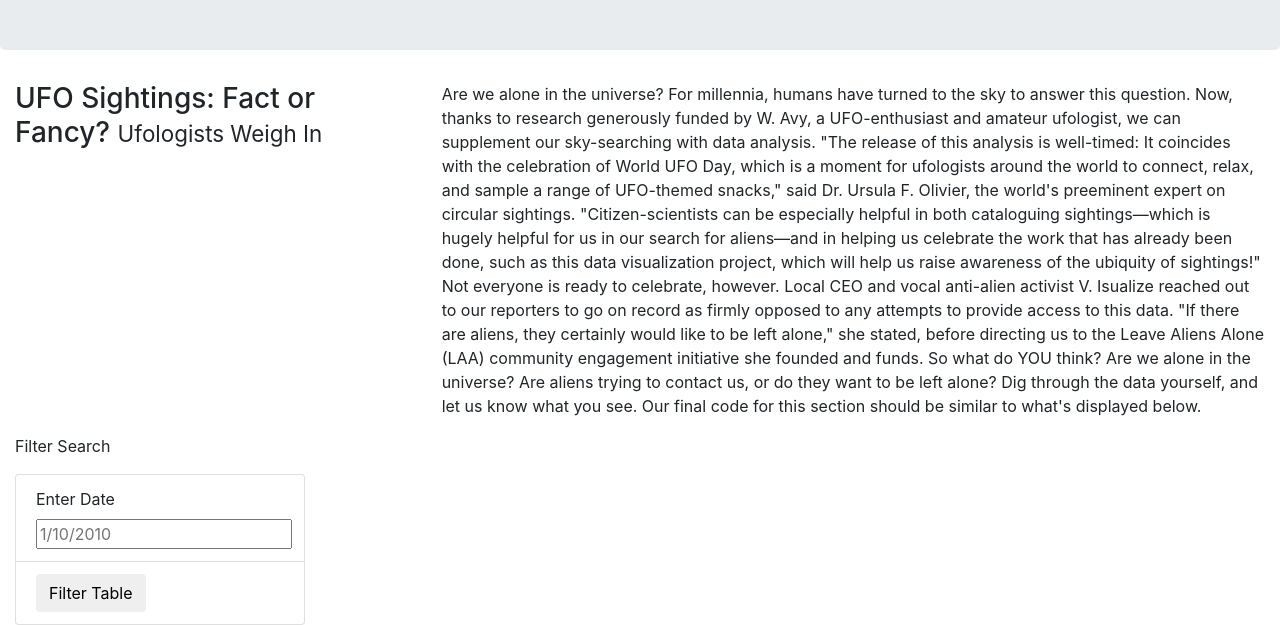
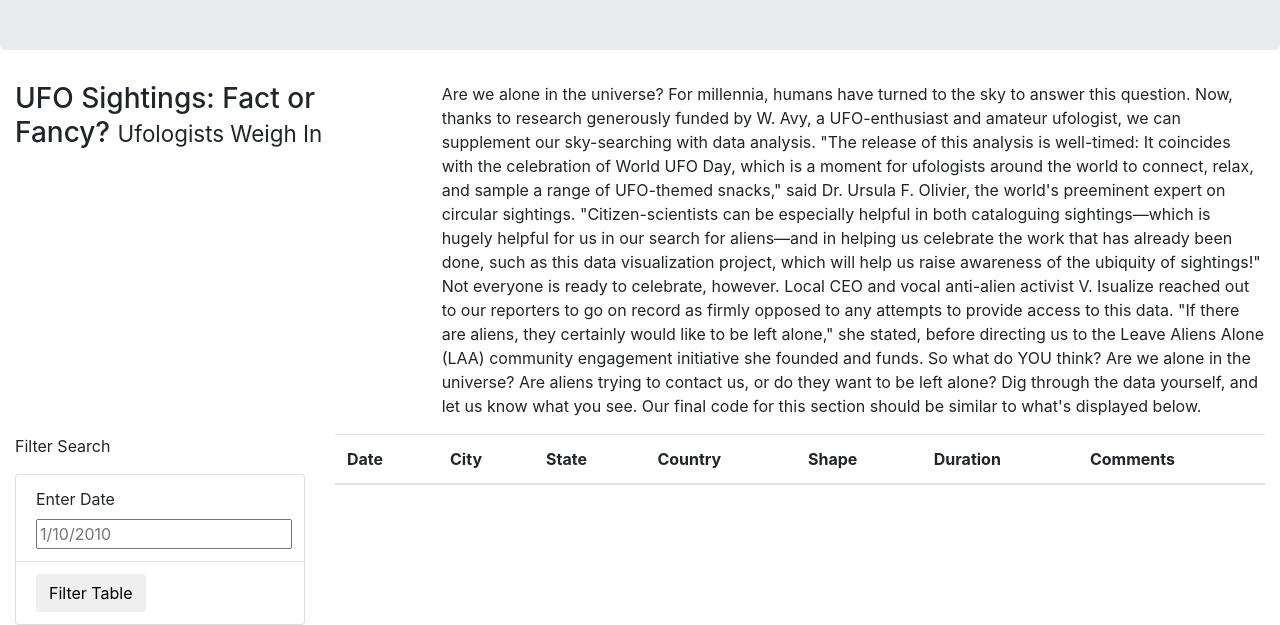
Before and after one commit to m-miley/UFOs, a plain HTML site: page index.html in a window 1280 px wide. Shown: the part 190-815 px from the top of the page. Drawn offline with nearby package versions, Linux system fonts and the light colour scheme.

Commit message:
table headers

```diff
--- a/index.html
+++ b/index.html
@@ -13,14 +13,17 @@
         />
     <link rel="stylesheet" href="static/css/style.css">
 <body>
+    <!-- Navigation Bar -->
     <div class="wrapper">
         <nav class="navbar navbar-expand-lg">
             <a class="navbar-brand" href="index.html">UFO Sightings</a>
         </nav>
     </div>
+    <!-- Jumbotron Header -->
     <div class="jumbotron">
         <h1>The Truth Is Out There</h1>
     </div>
+    <!-- Article, Title and Paragraph -->
     <div class="container-fluid">
         <div class="row">
             <div class="col-md-4">
@@ -41,6 +44,9 @@ Our final code for this section should be similar to what's displayed below.
             </div>
         </div>
     </div>
+
+    <!-- Filter and Table -->
+    <!-- Filter -->
     <div class="container-fluid">
         <div class="row">
             <div class="col-md-3">
@@ -57,8 +63,21 @@ Our final code for this section should be similar to what's displayed below.
                     </ul>
                 </form>
             </div>
+            <!-- Table -->
             <div class="col-md-9">
-
+                <table class="table table-striped">
+                    <thead>
+                        <tr>
+                            <th>Date</th>
+                            <th>City</th>
+                            <th>State</th>
+                            <th>Country</th>
+                            <th>Shape</th>
+                            <th>Duration</th>
+                            <th>Comments</th>
+                        </tr>
+                    </thead>
+                </table>
             </div>
         </div>
     </div>
```
